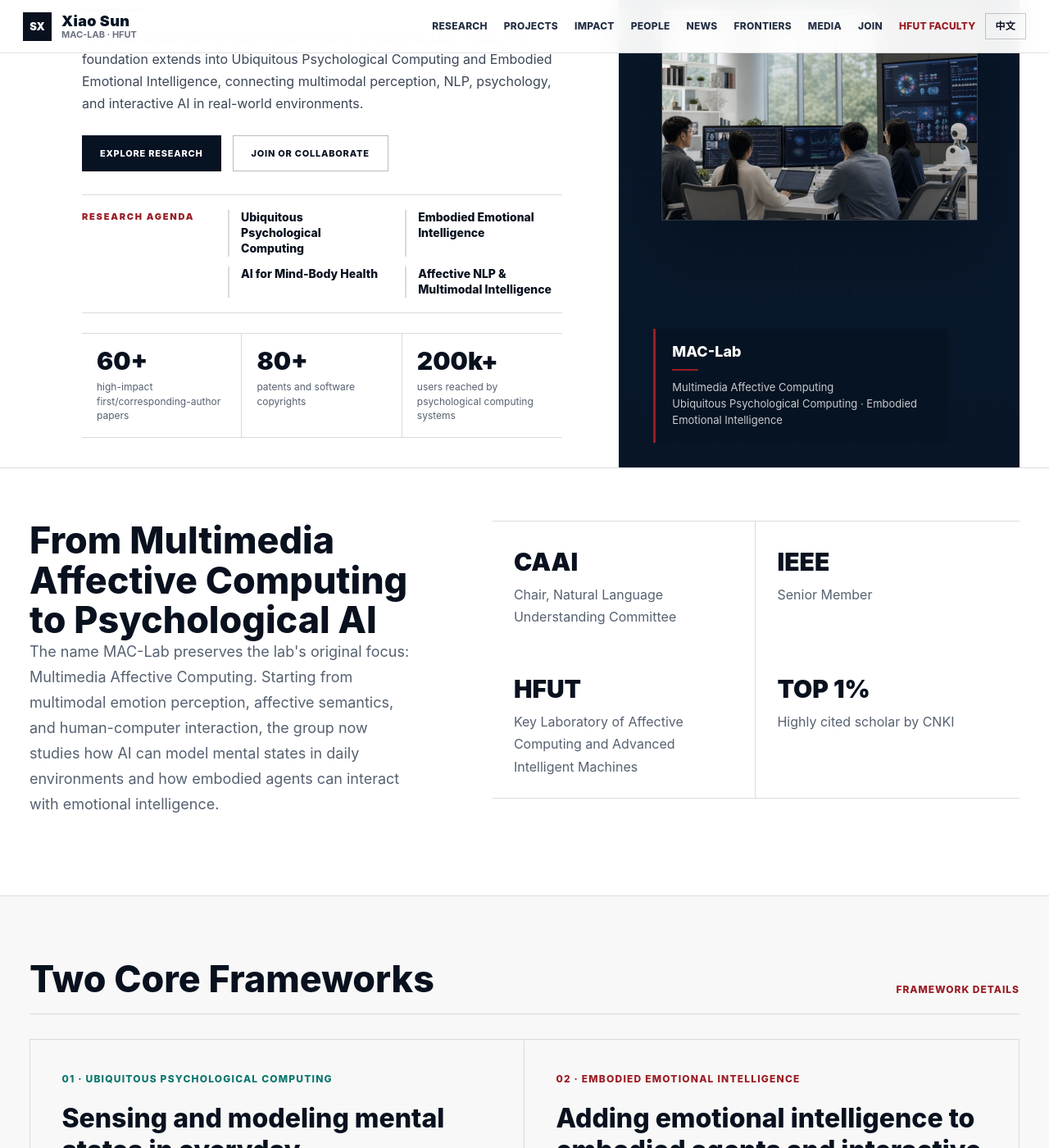
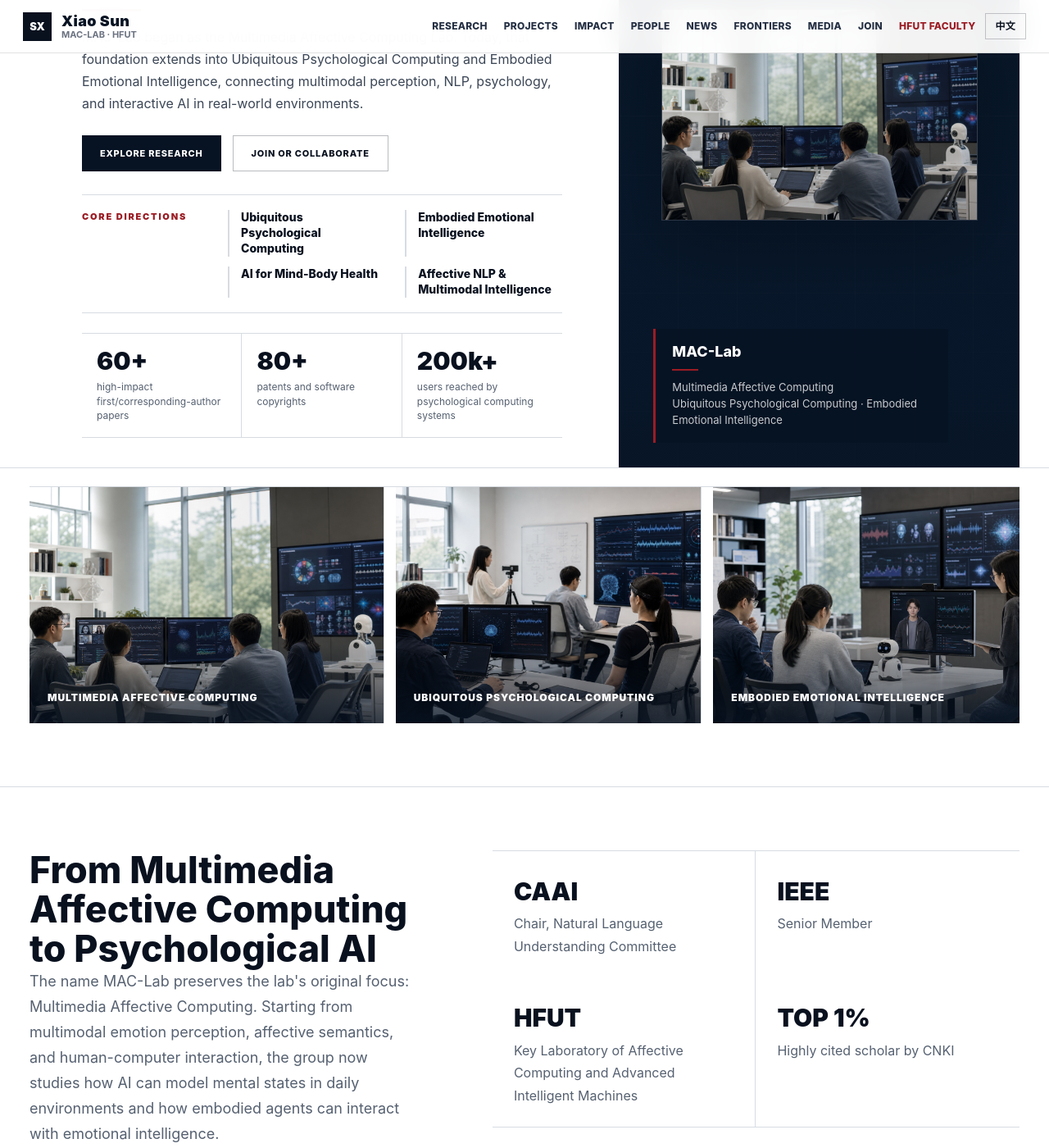
Before and after one commit to sxhfut/sxhfut.github.io, a Jekyll site: the page built from index.html, in a window 1280 px wide and 1400 px high, scrolled down 355 px. Shown: the whole window at 82% size. Built offline with Jekyll 4.4.1, drawn with Linux system fonts in a browser that asks for light colours.

Commit message:
Add homepage lab visual gallery

```diff
--- a/css/main.scss
+++ b/css/main.scss
@@ -2008,6 +2008,60 @@ h2 {
   line-height: 1.45;
 }
 
+.section--visuals {
+  padding: 22px 0 clamp(48px, 5vw, 78px);
+  background: #fff;
+}
+
+.lab-visual-grid {
+  display: grid;
+  grid-template-columns: 1.1fr 0.95fr 0.95fr;
+  gap: 14px;
+  border-top: 1px solid var(--line);
+}
+
+.lab-visual-grid figure {
+  position: relative;
+  overflow: hidden;
+  min-height: 250px;
+  margin: 0;
+  border-right: 1px solid var(--line);
+  background: #111a27;
+}
+
+.lab-visual-grid figure:last-child {
+  border-right: 0;
+}
+
+.lab-visual-grid img {
+  width: 100%;
+  height: 100%;
+  min-height: 250px;
+  object-fit: cover;
+  filter: saturate(0.94) contrast(1.02);
+}
+
+.lab-visual-grid figure::after {
+  content: "";
+  position: absolute;
+  inset: auto 0 0;
+  height: 42%;
+  background: linear-gradient(180deg, transparent, rgba(7, 19, 35, 0.76));
+  pointer-events: none;
+}
+
+.lab-visual-grid figcaption {
+  position: absolute;
+  left: 22px;
+  bottom: 20px;
+  z-index: 1;
+  color: #fff;
+  font-size: 12px;
+  font-weight: 860;
+  letter-spacing: 0.08em;
+  text-transform: uppercase;
+}
+
 .hero__portrait {
   min-height: auto;
   align-items: center;
@@ -2079,6 +2133,10 @@ h2 {
   padding-top: clamp(44px, 5vw, 72px);
 }
 
+.hero + .section--visuals {
+  padding-top: 22px;
+}
+
 .section-heading {
   margin-bottom: 30px;
 }
@@ -2184,6 +2242,20 @@ h2 {
     grid-template-columns: 1fr;
   }
 
+  .lab-visual-grid {
+    grid-template-columns: 1fr;
+  }
+
+  .lab-visual-grid figure {
+    min-height: 220px;
+    border-right: 0;
+    border-bottom: 1px solid var(--line);
+  }
+
+  .lab-visual-grid img {
+    min-height: 220px;
+  }
+
   .hero__facts {
     grid-template-columns: 1fr;
   }
--- a/index.html
+++ b/index.html
@@ -16,7 +16,7 @@ body_class: home
         <a class="button button--secondary" href="{{ '/contact/' | prepend: site.baseurl }}"><span class="lang-en">Join or Collaborate</span><span class="lang-zh">加入与合作</span></a>
       </div>
       <div class="hero__agenda">
-        <span><span class="lang-en">Research agenda</span><span class="lang-zh">研究议程</span></span>
+        <span><span class="lang-en">Core Directions</span><span class="lang-zh">核心方向</span></span>
         <ol>
           <li><span class="lang-en">Ubiquitous Psychological Computing</span><span class="lang-zh">普适心理计算</span></li>
           <li><span class="lang-en">Embodied Emotional Intelligence</span><span class="lang-zh">具身情感智能</span></li>
@@ -36,6 +36,25 @@ body_class: home
         <strong><span class="lang-en">MAC-Lab</span><span class="lang-zh">MAC-Lab</span></strong>
         <span><span class="lang-en">Multimedia Affective Computing<br>Ubiquitous Psychological Computing · Embodied Emotional Intelligence</span><span class="lang-zh">多模态情感计算<br>普适心理计算 · 具身情感智能</span></span>
       </div>
+    </div>
+  </div>
+</section>
+
+<section class="section section--visuals">
+  <div class="container">
+    <div class="lab-visual-grid">
+      <figure>
+        <img src="{{ '/images/hero/mac-lab-research-studio.jpg' | prepend: site.baseurl }}" alt="MAC-Lab multimedia affective computing research studio">
+        <figcaption><span class="lang-en">Multimedia Affective Computing</span><span class="lang-zh">多模态情感计算</span></figcaption>
+      </figure>
+      <figure>
+        <img src="{{ '/images/hero/mac-lab-psychological-computing.jpg' | prepend: site.baseurl }}" alt="Ubiquitous psychological computing and mind-body health research">
+        <figcaption><span class="lang-en">Ubiquitous Psychological Computing</span><span class="lang-zh">普适心理计算</span></figcaption>
+      </figure>
+      <figure>
+        <img src="{{ '/images/hero/mac-lab-embodied-emotional-intelligence.jpg' | prepend: site.baseurl }}" alt="Embodied emotional intelligence research with robot and digital human interface">
+        <figcaption><span class="lang-en">Embodied Emotional Intelligence</span><span class="lang-zh">具身情感智能</span></figcaption>
+      </figure>
     </div>
   </div>
 </section>
```
Also changed, not shown: images/hero/mac-lab-embodied-emotional-intelligence.jpg (added), images/hero/mac-lab-psychological-computing.jpg (added).
